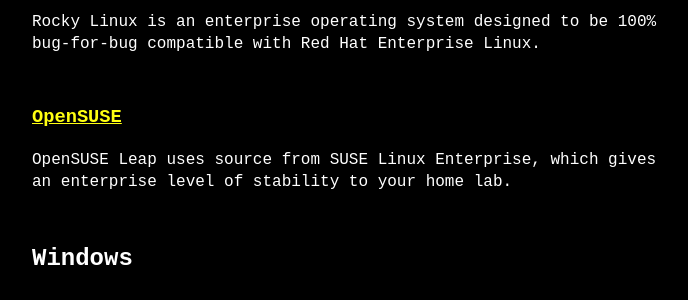
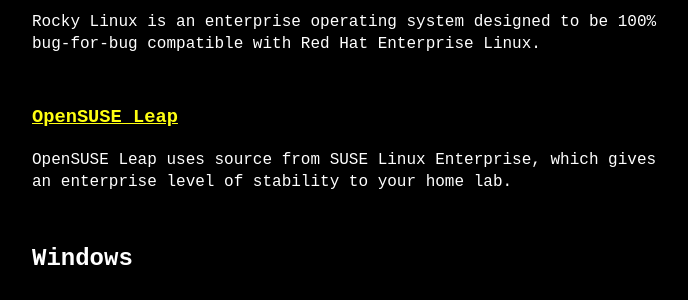
Before and after one commit to colgrave34/colgrave34.github.io, a Jekyll site: the page built from _posts/2024-04-20-my-awesome-list.md, in a window 1280 px wide and 900 px high, scrolled down 2385 px. Shown: the part 154-454 px from the top of the window, without its empty margins (288-976 px from the left). Built offline with Jekyll 4.4.1, drawn with Linux system fonts in a browser that asks for light colours; comment, search, counter and statistics services are not loaded.

Commit message:
Fix spelling

```diff
--- a/_posts/2024-04-20-my-awesome-list.md
+++ b/_posts/2024-04-20-my-awesome-list.md
@@ -74,7 +74,7 @@
 ### [Rocky Linux](https://rockylinux.org/)
 Rocky Linux is an enterprise operating system designed to be 100% bug-for-bug compatible with Red Hat Enterprise Linux.
 
-### [OpenSUSE](https://get.opensuse.org/leap/)
+### [OpenSUSE Leap](https://get.opensuse.org/leap/)
 OpenSUSE Leap uses source from SUSE Linux Enterprise, which gives an enterprise level of stability to your home lab.
 
 ## Windows
```
